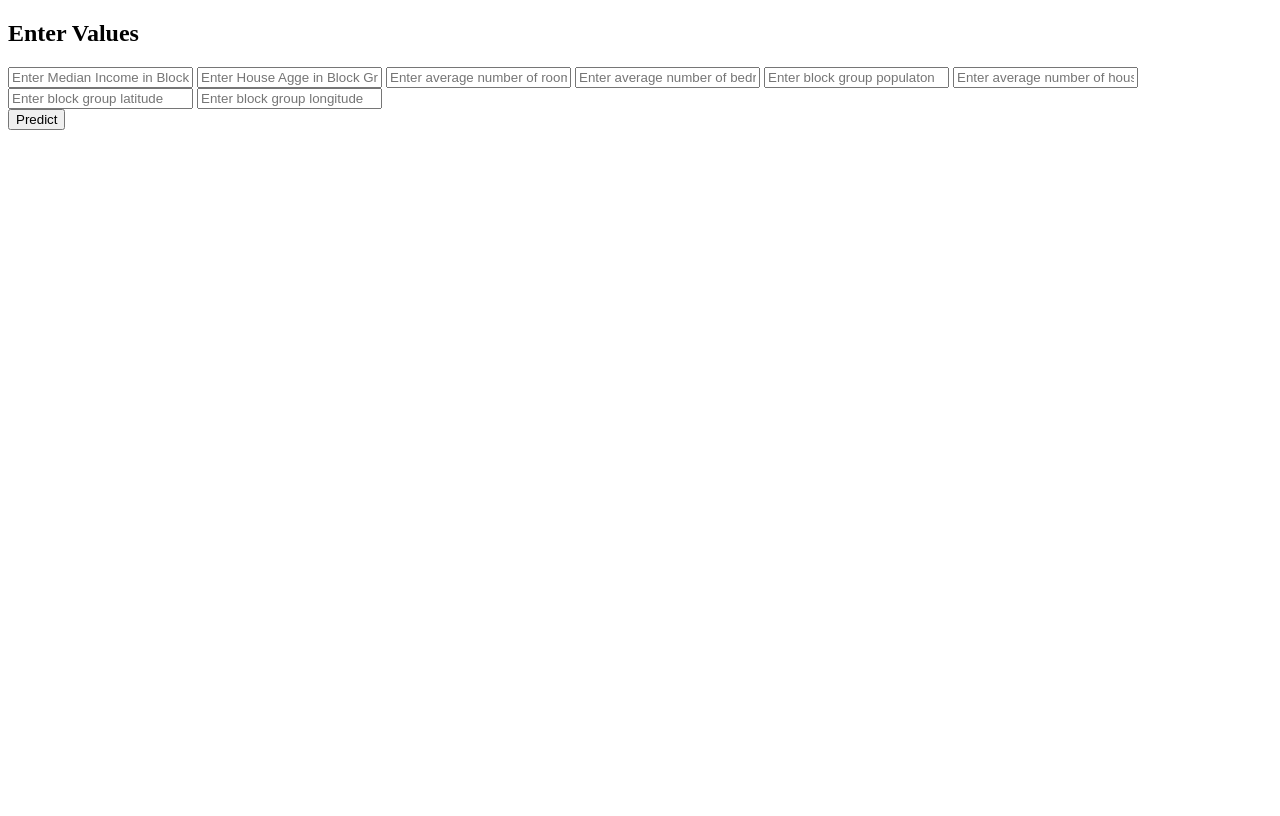
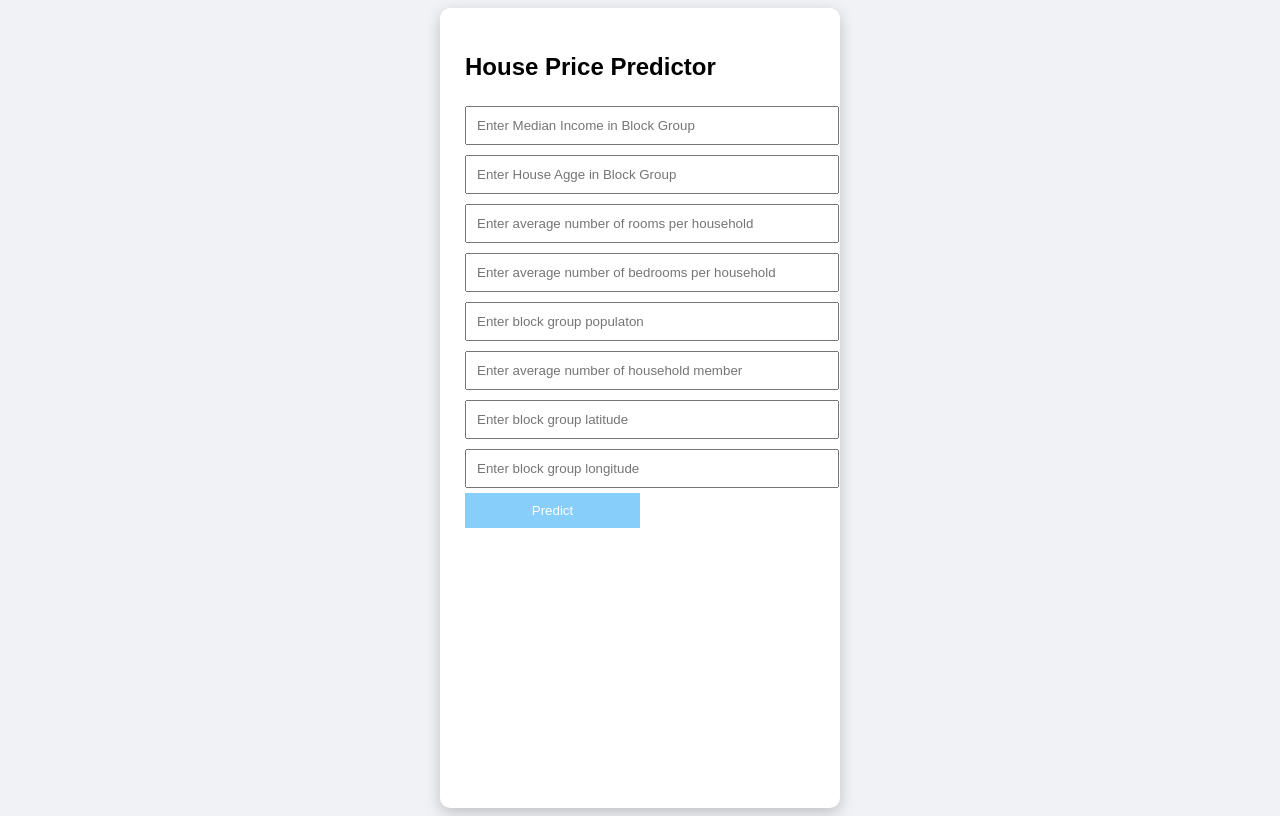
Before and after one commit to iamangameplayer/Project, a Django app: template machine/regression/templates/index.html in a window 1280 px wide. Before the commit the page ends 130 px from the top, so only its background shows below. Run offline with Django 3.2, Linux system fonts and the light colour scheme; the template is opened without the code that fills it, so the values that code supplies are empty.

Commit message:
added styling

```diff
--- a/machine/regression/templates/index.html
+++ b/machine/regression/templates/index.html
@@ -1,11 +1,45 @@
 <!DOCTYPE html>
 <html lang="en">
+
+<style>
+    body {
+        font-family: sans-serif;
+        background-color: #f0f2f5;
+        display: flex;
+        align-items: left;
+        justify-content: center;
+        height: 100vh;
+    }
+
+    .container {
+        background-color: white;
+        padding: 25px;
+        border-radius: 10px;
+        width: 350px;
+        box-shadow: 0 5px 15px rgba(0,0,0,0.2);
+    }
+
+    input {
+        width: 100%;
+        margin: 5px 0;
+        padding: 10px;
+    }
+
+    button {
+        width:50%;
+        padding: 10px;
+        align-items: center;
+        background-color: lightskyblue;
+        color: white;
+        border: none;
+    }
+</style>
 
 <head>
     <title>House Price Prediction</title>
 </head>
-
-<h2>Enter Values</h2>
+<div class = "container">
+<h2>House Price Predictor</h2>
 <form id="form">
     {% csrf_token %}
 <input id="MedInc" placeholder="Enter Median Income in Block Group">
@@ -20,6 +54,8 @@
 <button onclick="sendData()">Predict</button>
 
 <h3 id="result"></h3>
+
+</div>
 
 <script>
 function sendData() {
```
